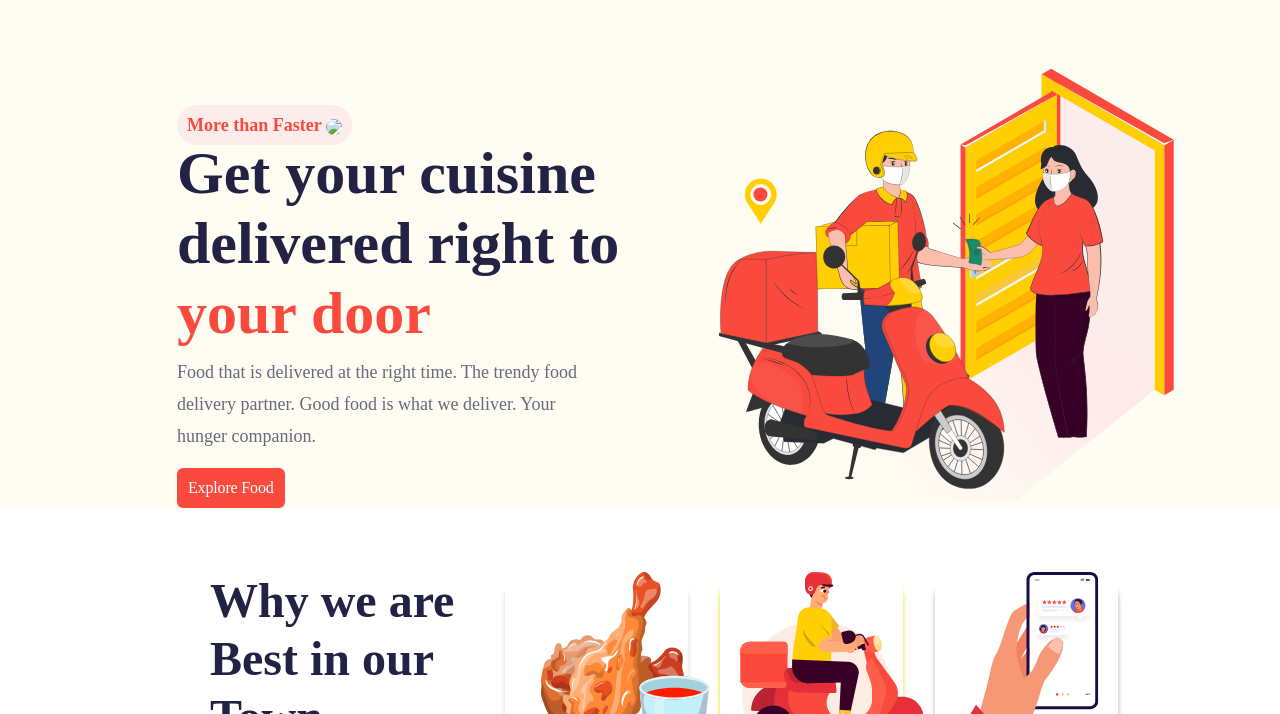
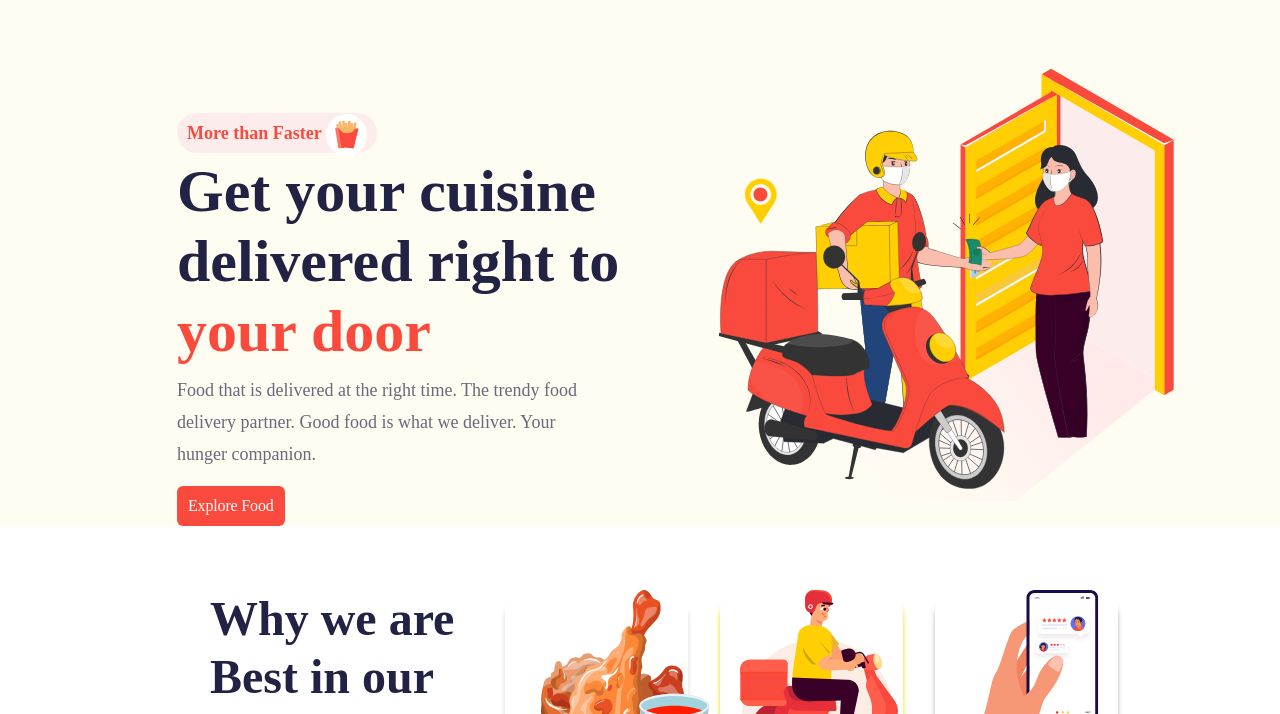
Before and after one commit to rohitupskills/Frontend-1-Contest--3-August, a plain HTML site: page index.html in a window 1280 px wide. Shown: the part 86-800 px from the top of the page. Drawn offline with nearby package versions, Linux system fonts and the light colour scheme; the site is published under a folder, as on GitHub Pages, so addresses that start at the root find nothing.

Commit message:
Update index.html

```diff
--- a/index.html
+++ b/index.html
@@ -141,7 +141,7 @@
                 <div class="col-md-10">
                   <div class="card-item" style="width: 30rem">
                     <span class="more-than"
-                      >More than Faster <img src="/icons/popcon.png"
+                      >More than Faster <img src="./icons/popcon.png"
                     /></span>
                     <h1 class="hero-heading">
                       Get your cuisine delivered right to <br /><span
```
